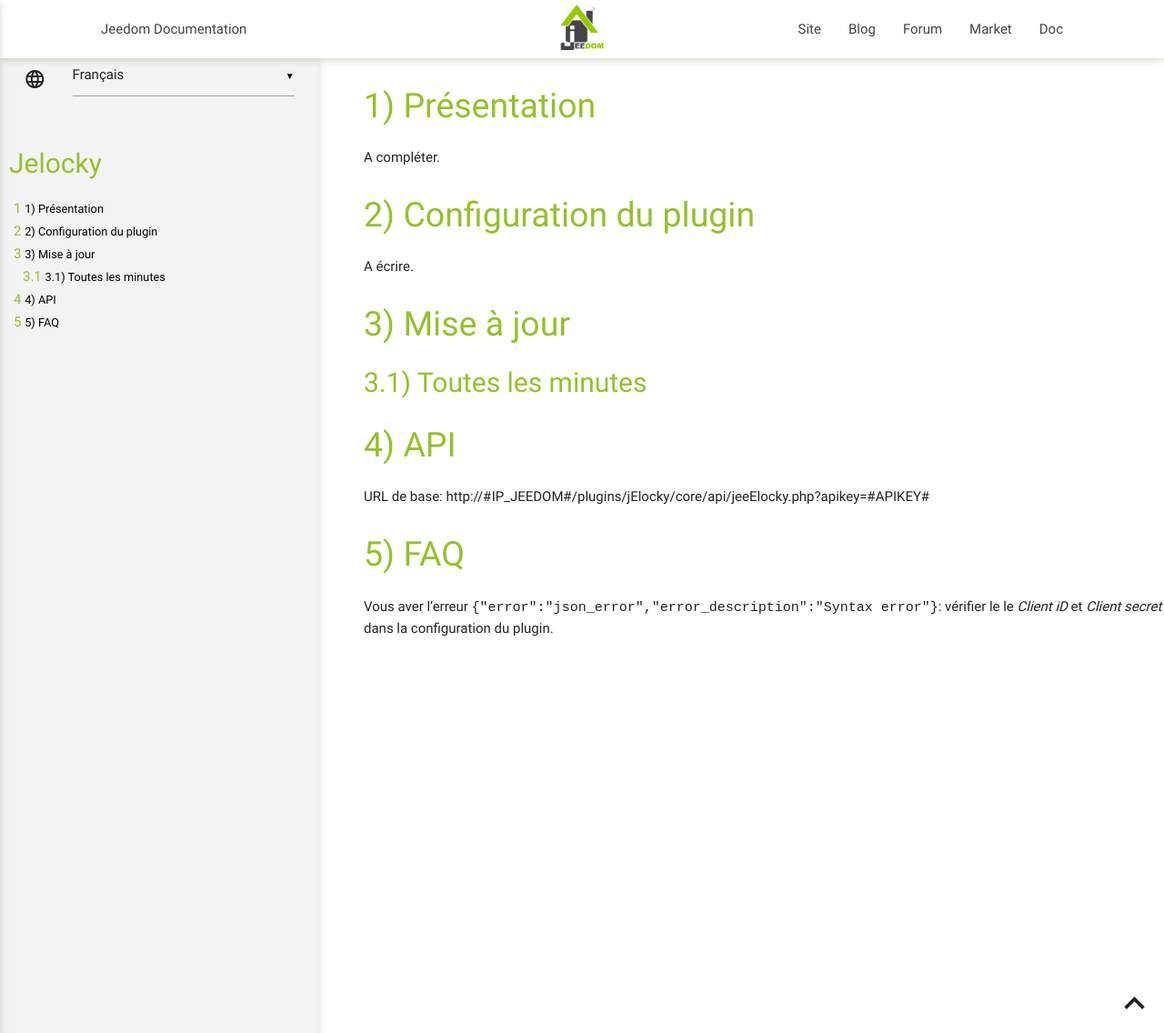
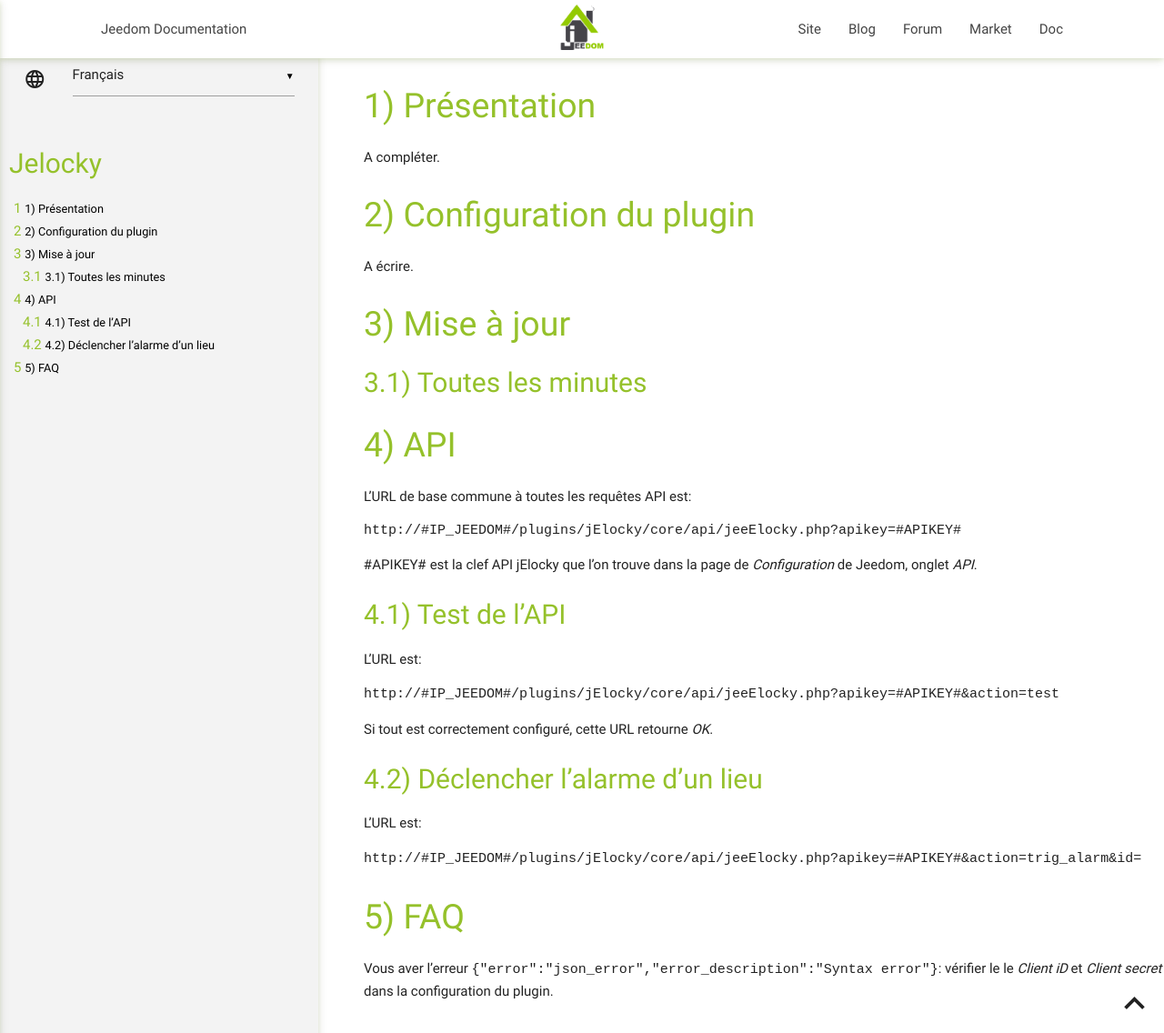
Before and after one commit to domotruc/jElocky, a Jekyll site: the page built from docs/fr_FR/index.md, in a window 1280 px wide and 1136 px high. Shown: the whole window at 91% size. Built offline with Jekyll 4.4.1, drawn with Linux system fonts in a browser that asks for light colours; our own code applies the rules of GitHub Pages for plain Markdown files.

```diff
--- a/docs/fr_FR/index.md
+++ b/docs/fr_FR/index.md
@@ -19,8 +19,29 @@ Toutes les minutes
 API
 ===
 
-URL de base:
-http://#IP_JEEDOM#/plugins/jElocky/core/api/jeeElocky.php?apikey=#APIKEY#
+L'URL de base commune à toutes les requêtes API est:
+
+    http://#IP_JEEDOM#/plugins/jElocky/core/api/jeeElocky.php?apikey=#APIKEY#
+
+\#APIKEY# est la clef API jElocky que l'on trouve dans la page de *Configuration* de Jeedom, onglet *API*.
+
+Test de l'API
+---
+
+L'URL est:
+
+`http://#IP_JEEDOM#/plugins/jElocky/core/api/jeeElocky.php?apikey=#APIKEY#&action=test`
+
+Si tout est correctement configuré, cette URL retourne *OK*.
+
+Déclencher l'alarme d'un lieu
+---
+
+L'URL est:
+
+`http://#IP_JEEDOM#/plugins/jElocky/core/api/jeeElocky.php?apikey=#APIKEY#&action=trig_alarm&id=`
+
+
 
 FAQ
 ===
```
Also changed, not shown: 2 other files.
